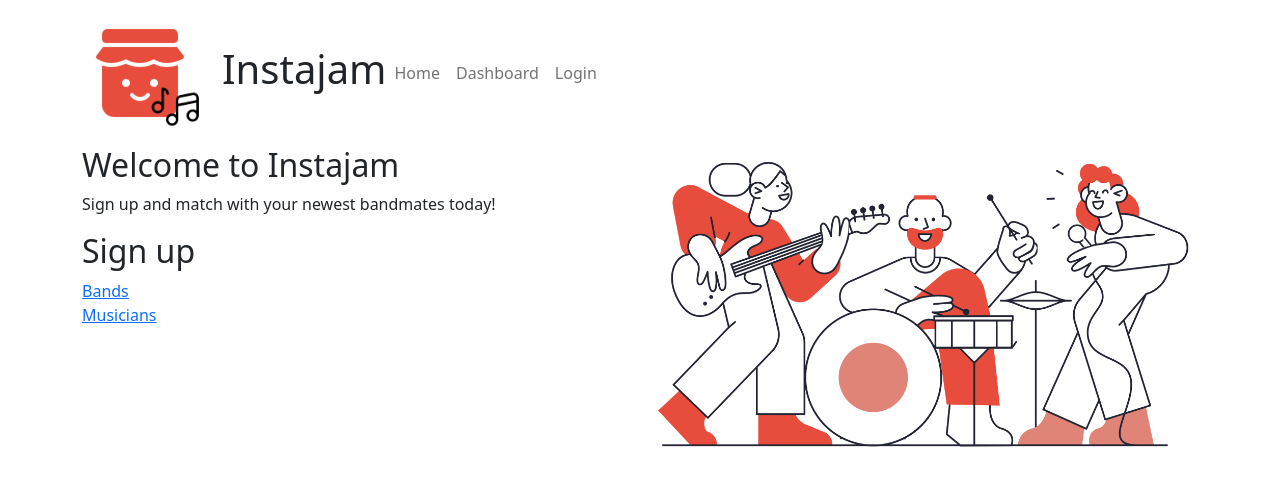
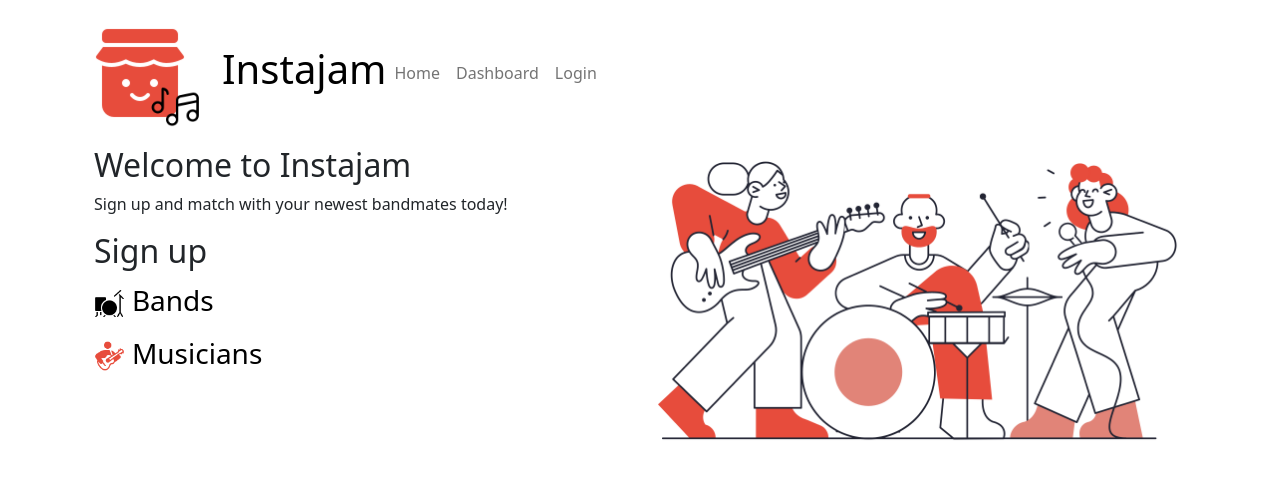
Before and after one commit to rachelmcginn/instajam, a Flask app: page / in a window 1280 px wide. Shown: the top 486 px of the page. Run offline with Flask 2, Linux system fonts and the light colour scheme; some libraries are stand-ins or nearby versions.

Commit message:
Styled dashboard page; added Matches icon. Added Dashboard header background color. Played with changing margin and padding in containers. Styled home page; added band and musician icons.

```diff
--- a/static/style.css
+++ b/static/style.css
@@ -18,6 +18,31 @@ body {
   margin-left: auto;
   margin-right: auto;
 }
+
+.title-row {
+  padding: 5px;
+  background-color: #f1f5f8;
+  border-radius: 8px;
+}
+
+.profile-row {
+  padding: 10px;
+  margin: 20px;
+}
+
+h3 {
+  padding: 5px;
+}
+
+.link-header {
+  color: #000000;
+  text-decoration: none;
+}
+
+.link-header:hover {
+  color: #000000;
+}
+
 
 .skill-item {
   border-radius: 8px;
--- a/templates/base.html
+++ b/templates/base.html
@@ -35,7 +35,9 @@
         <a class="navbar-brand" href="/">
           <img src="static/jammy.png" alt="Instajam's logo">
         </a>
-        <h1>Instajam</h1>
+        <h1>
+          <a href="/" class="link-header">Instajam</a>
+        </h1>
         <button class="navbar-toggler" type="button" data-toggle="collapse" data-target="#navbarNav" aria-controls="navbarNav" aria-expanded="false" aria-label="Toggle navigation">
           <span class="navbar-toggler-icon"></span>
         </button>
--- a/templates/home.html
+++ b/templates/home.html
@@ -3,7 +3,7 @@
 
 {% block body %}
 
-
+<div class="container">
     <!-- About, top left -->
     <div class="row">
       <div class="col">
@@ -13,8 +13,14 @@
         <div class="row">
           <div class="row">
             <h2>Sign up</h2>
-          <a href="/create-band">Bands</a>
-          <a href="/create-musician">Musicians</a>
+            <h3>
+              <img class="user_icon" src="static/icon_drumkit_black.png" alt="Black silhouette of a drumkit">
+              <a href="/create-band" class="link-header">Bands</a>
+            </h3>
+            <h3>
+              <img class="user_icon" src="static/icon_guitarist_red.png" alt="Red silhouette of a guitarist">
+              <a href="/create-musician" class="link-header">Musicians</a>
+            </h3>
           </div>
         </div>
       </div>
@@ -24,22 +30,6 @@
         playing guitar, playing drums, and singing into a microphone.">
       </div>
     </div>
-<!-- links, bottom left -->
-  <!-- <div class="row">
-    <h2>Sign up</h2>
-    <a href="/create-band">Bands</a>
-    <a href="/create-musician">Musicians</a>
-  </div> -->
 
-
-  <!-- <div class="col-md-10 row"></div> -->
-
-  <!-- resize -->
-  <!-- <img src="static/home_image.png"
-  alt="Three members in a band playing guitar, playing drums,
-  and singing into a microphone."> -->
-
-  <!-- <li><a href="/login">Login</a></li> -->
-
-
+</div>
 {% endblock %}
--- a/templates/matches.html
+++ b/templates/matches.html
@@ -2,6 +2,8 @@
 {% block title %}Instajam{% endblock %}
 
 {% block body %}
+  <div class="container">
+
     <h1>Matches</h1>
 
     <!-- display each match's profile  -->
@@ -95,4 +97,5 @@
       {% endif %}
 
     {% endfor %}
+</div>
 {% endblock %}
```
Also changed, not shown: templates/dashboard.html (+11 -10 lines). Lines whose indentation alone changed are shown as unchanged.
